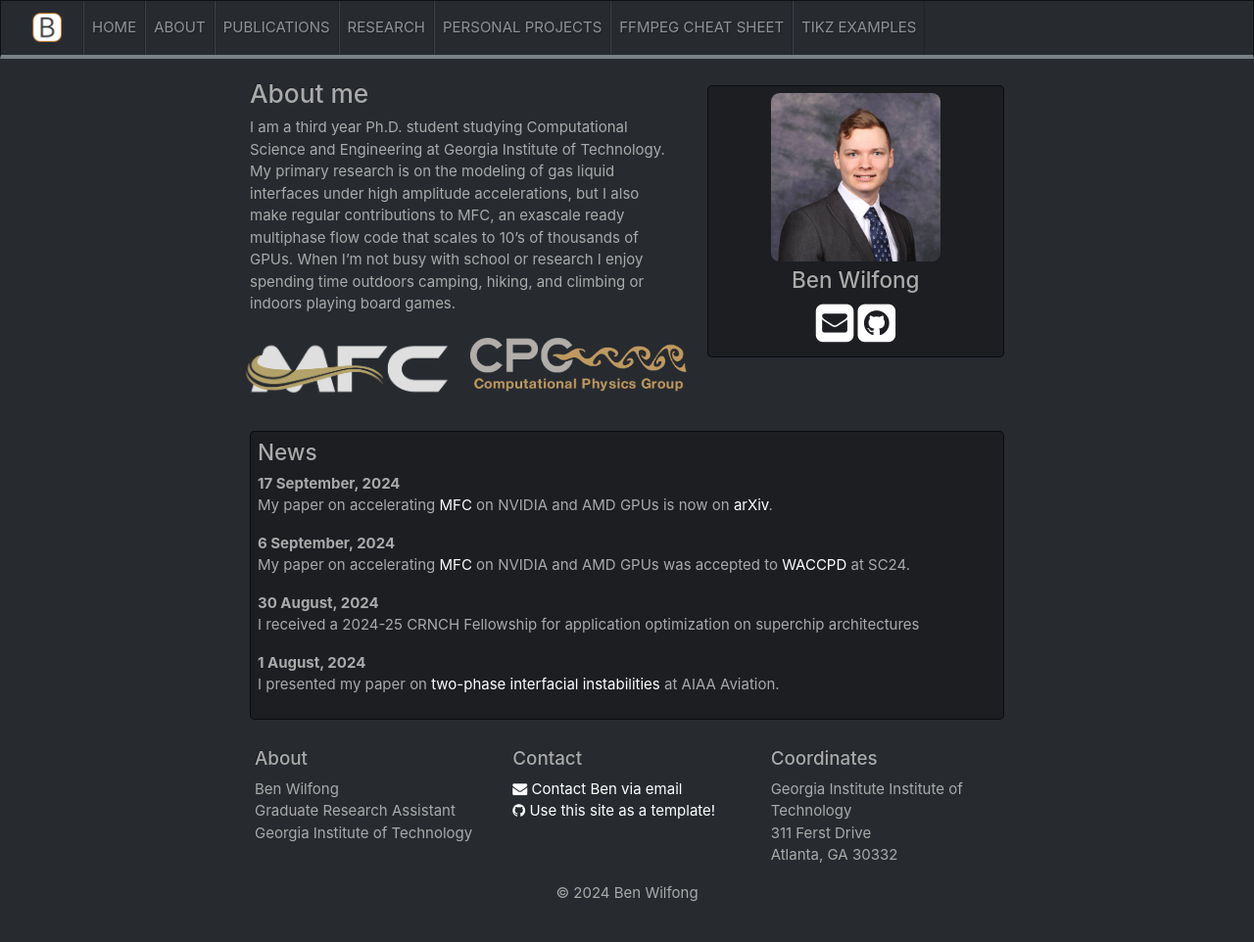
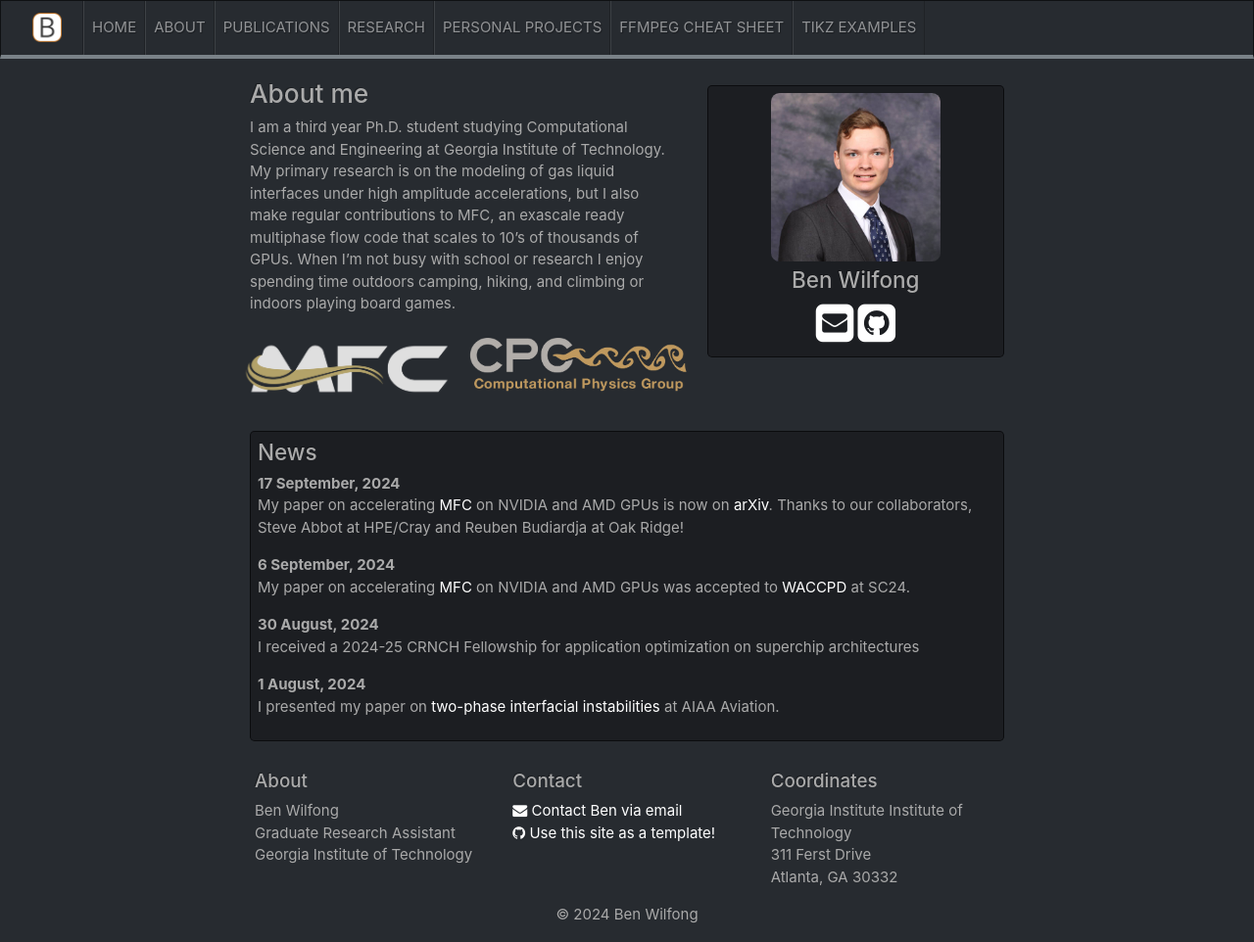
Before and after one commit to wilfonba/wilfonba.github.io, a Jekyll site: the page built from _pages/home.md, in a window 1280 px wide and 962 px high. Shown: the whole window at 98% size. Built offline with Jekyll 4.4.1, drawn with Linux system fonts in a browser that asks for light colours; nearby versions of some CDN libraries; a style sheet for code colours, icons or effects is not loaded.

Commit message:
update news

```diff
--- a/_data/news.yml
+++ b/_data/news.yml
@@ -1,5 +1,5 @@
 - date: 17 September, 2024
-  headline: "My paper on accelerating <a href='https://mflowcode.github.io.', target='_blank'>MFC</a> on NVIDIA and AMD GPUs is now on <a href='https://arxiv.org/abs/2409.10729', target='_blank'>arXiv</a>."
+  headline: "My paper on accelerating <a href='https://mflowcode.github.io.', target='_blank'>MFC</a> on NVIDIA and AMD GPUs is now on <a href='https://arxiv.org/abs/2409.10729', target='_blank'>arXiv</a>. Thanks to our collaborators, Steve Abbot at HPE/Cray and Reuben Budiardja at Oak Ridge!"
 
 - date: 6 September, 2024
   headline: "My paper on accelerating <a href='https://mflowcode.github.io.', target='_blank'>MFC</a> on NVIDIA and AMD GPUs was accepted to <a href='https://WACCPD.org', target='_blank'>WACCPD</a> at SC24."
```
